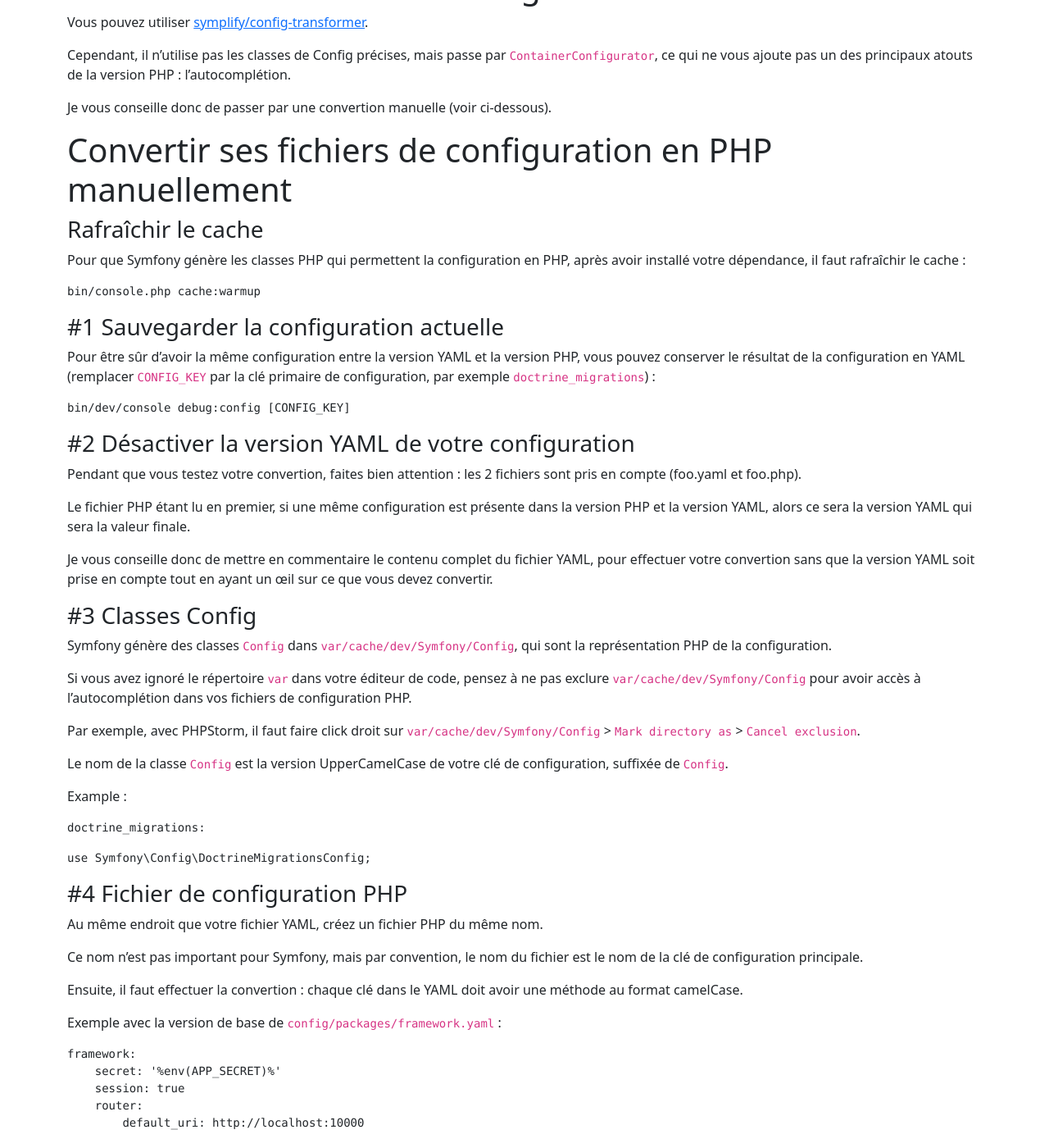
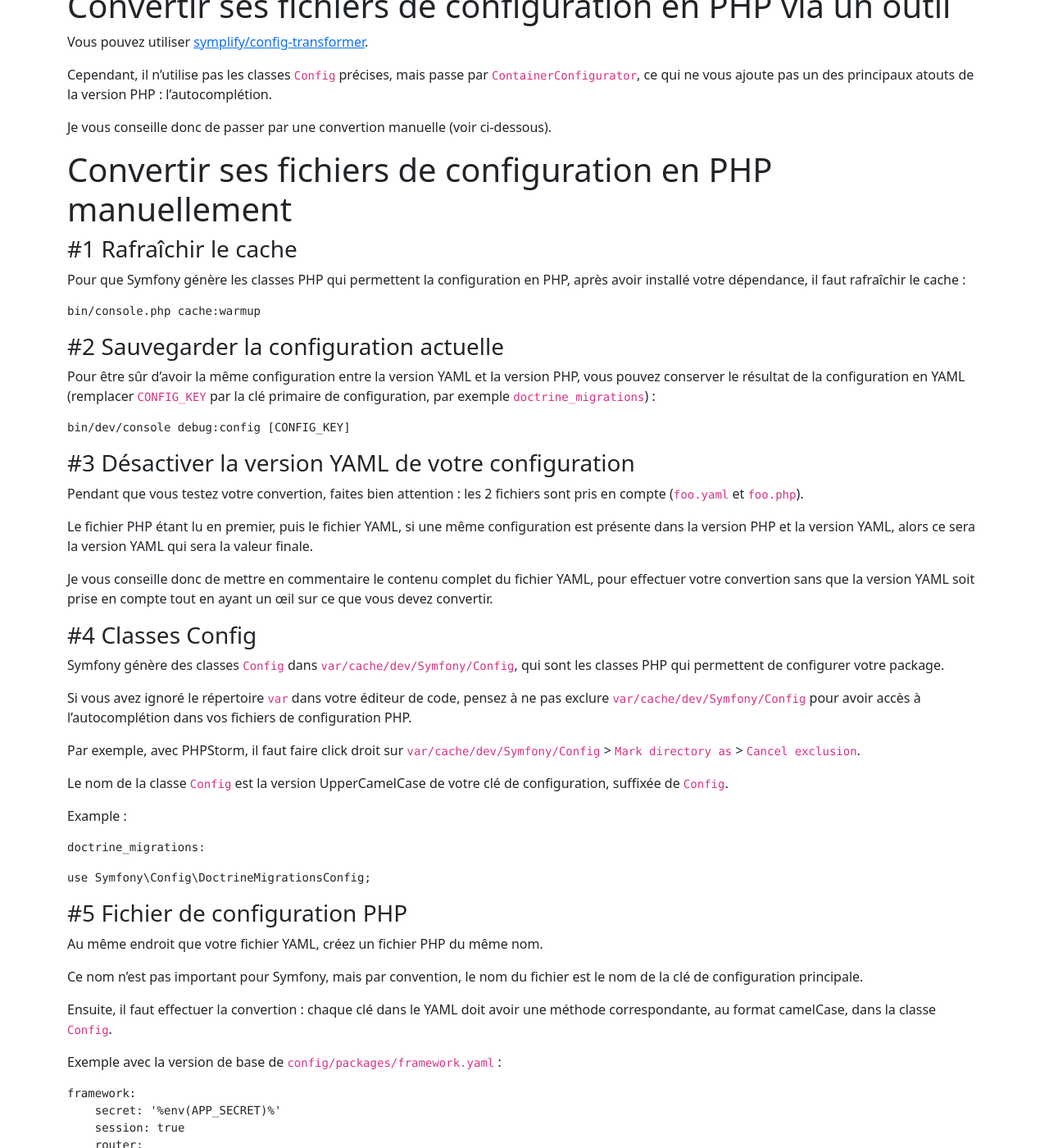
Before and after one commit to steevanb/php6.io, a Jekyll site: the page built from docs/symfony/configuration-files-php.md, in a window 1280 px wide and 1400 px high, scrolled down 345 px. Shown: the whole window at 82% size. Built offline with Jekyll 4.4.1, drawn with Linux system fonts in a browser that asks for light colours; our own code applies the rules of GitHub Pages for plain Markdown files; some of the changed text lies outside the part shown.

Commit message:
Quelques corrections

````diff
--- a/docs/symfony/configuration-files-php.md
+++ b/docs/symfony/configuration-files-php.md
@@ -5,6 +5,7 @@ mainMenu: symfony
 
 # Pourquoi utiliser le format PHP pour vos fichiers de configuration ?
 
+ - Depuis 6.0, c'est le format qui est mis en avant, avec un très gros travail dans Symfony et les bundles
  - Autocomplétion des configurations possibles grâce aux classes de Config
  - Pas besoin de lire de la documentation pour savoir comment configurer : tout est disponible via du code PHP
  - On peut faire des `if`, des `for` etc
@@ -16,14 +17,14 @@ mainMenu: symfony
 
 Vous pouvez utiliser [symplify/config-transformer](https://github.com/symplify/config-transformer).
 
-Cependant, il n'utilise pas les classes de Config précises, mais passe par `ContainerConfigurator`,
+Cependant, il n'utilise pas les classes `Config` précises, mais passe par `ContainerConfigurator`,
 ce qui ne vous ajoute pas un des principaux atouts de la version PHP : l'autocomplétion.
 
 Je vous conseille donc de passer par une convertion manuelle (voir ci-dessous).
 
 # Convertir ses fichiers de configuration en PHP manuellement
 
-### Rafraîchir le cache
+### #1 Rafraîchir le cache
 
 Pour que Symfony génère les classes PHP qui permettent la configuration en PHP, après avoir installé votre dépendance,
 il faut rafraîchir le cache :
@@ -41,22 +42,23 @@ vous pouvez conserver le résultat de la configuration en YAML
 bin/dev/console debug:config [CONFIG_KEY]
 ```
 
-### #2 Désactiver la version YAML de votre configuration
+### #3 Désactiver la version YAML de votre configuration
 
 Pendant que vous testez votre convertion,
-faites bien attention : les 2 fichiers sont pris en compte (foo.yaml et foo.php).
+faites bien attention : les 2 fichiers sont pris en compte (`foo.yaml` et `foo.php`).
 
-Le fichier PHP étant lu en premier, si une même configuration est présente dans la version PHP et la version YAML,
+Le fichier PHP étant lu en premier, puis le fichier YAML,
+si une même configuration est présente dans la version PHP et la version YAML,
 alors ce sera la version YAML qui sera la valeur finale.
 
 Je vous conseille donc de mettre en commentaire le contenu complet du fichier YAML,
 pour effectuer votre convertion sans que la version YAML soit prise en compte
 tout en ayant un œil sur ce que vous devez convertir.
 
-### #3 Classes Config
+### #4 Classes Config
 
 Symfony génère des classes `Config` dans `var/cache/dev/Symfony/Config`,
-qui sont la représentation PHP de la configuration.
+qui sont les classes PHP qui permettent de configurer votre package.
 
 Si vous avez ignoré le répertoire `var` dans votre éditeur de code,
 pensez à ne pas exclure `var/cache/dev/Symfony/Config`
@@ -76,14 +78,15 @@ doctrine_migrations:
 use Symfony\Config\DoctrineMigrationsConfig;
 ```
 
-### #4 Fichier de configuration PHP
+### #5 Fichier de configuration PHP
 
 Au même endroit que votre fichier YAML, créez un fichier PHP du même nom.
 
 Ce nom n'est pas important pour Symfony, mais par convention,
 le nom du fichier est le nom de la clé de configuration principale.
 
-Ensuite, il faut effectuer la convertion : chaque clé dans le YAML doit avoir une méthode au format camelCase.
+Ensuite, il faut effectuer la convertion :
+chaque clé dans le YAML doit avoir une méthode correspondante, au format camelCase, dans la classe `Config`.
 
 Exemple avec la version de base de `config/packages/framework.yaml` :
 ```yaml
@@ -137,17 +139,15 @@ return static function (FrameworkConfig $config): void {
 
 ```
 
-### #5 Vérifiez que la configuration n'a pas changé
+### #6 Vérifiez que la configuration n'a pas changé
 
 Vous pouvez vérifier que la configuration n'a pas changé en exécutant `bin/dev/console debug:config [CONFIG_KEY]`,
 et en comparant avec la version que vous avez exécuté avant la convertion (étape #1).
 
-# Cas particuliers
-
-### Configuration accessible que dans certains environnements
+# Configuration accessible que dans certains environnements
 
 Si un Bundle n'est pas installé dans tous les environnements,
-alors la classe de Config n'existera que dans les environnements dans lesquels le Bundle est installé.
+alors la classe `Config` n'existera que dans les environnements dans lesquels le Bundle est installé.
 
 Par exemple, `Symfony\Bundle\DebugBundle\DebugBundle` n'est installé que pour l'environnement `dev`.
 
````
Also changed, not shown: other parts of docs/symfony/configuration-files-php.md (+1 -3 lines).
